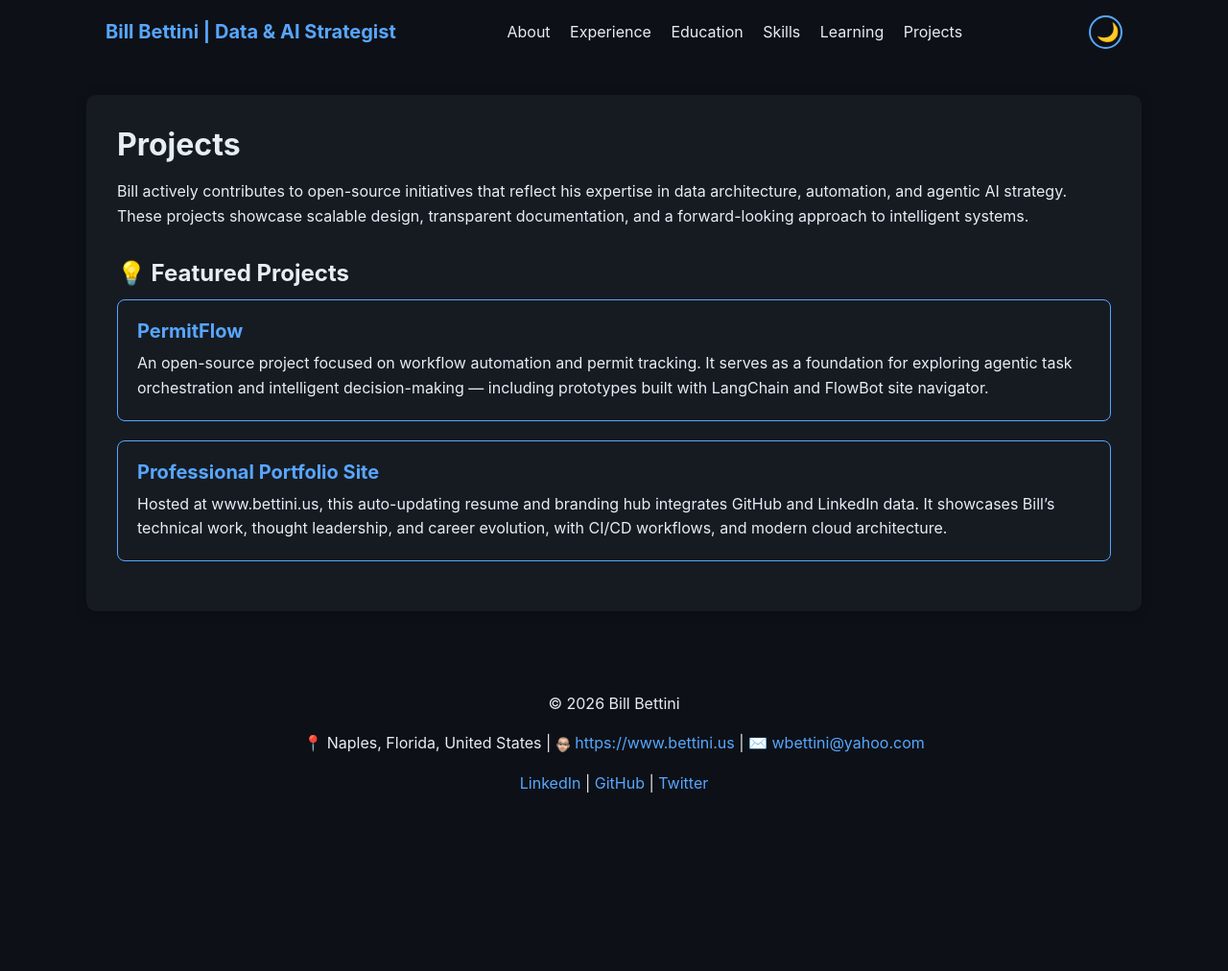
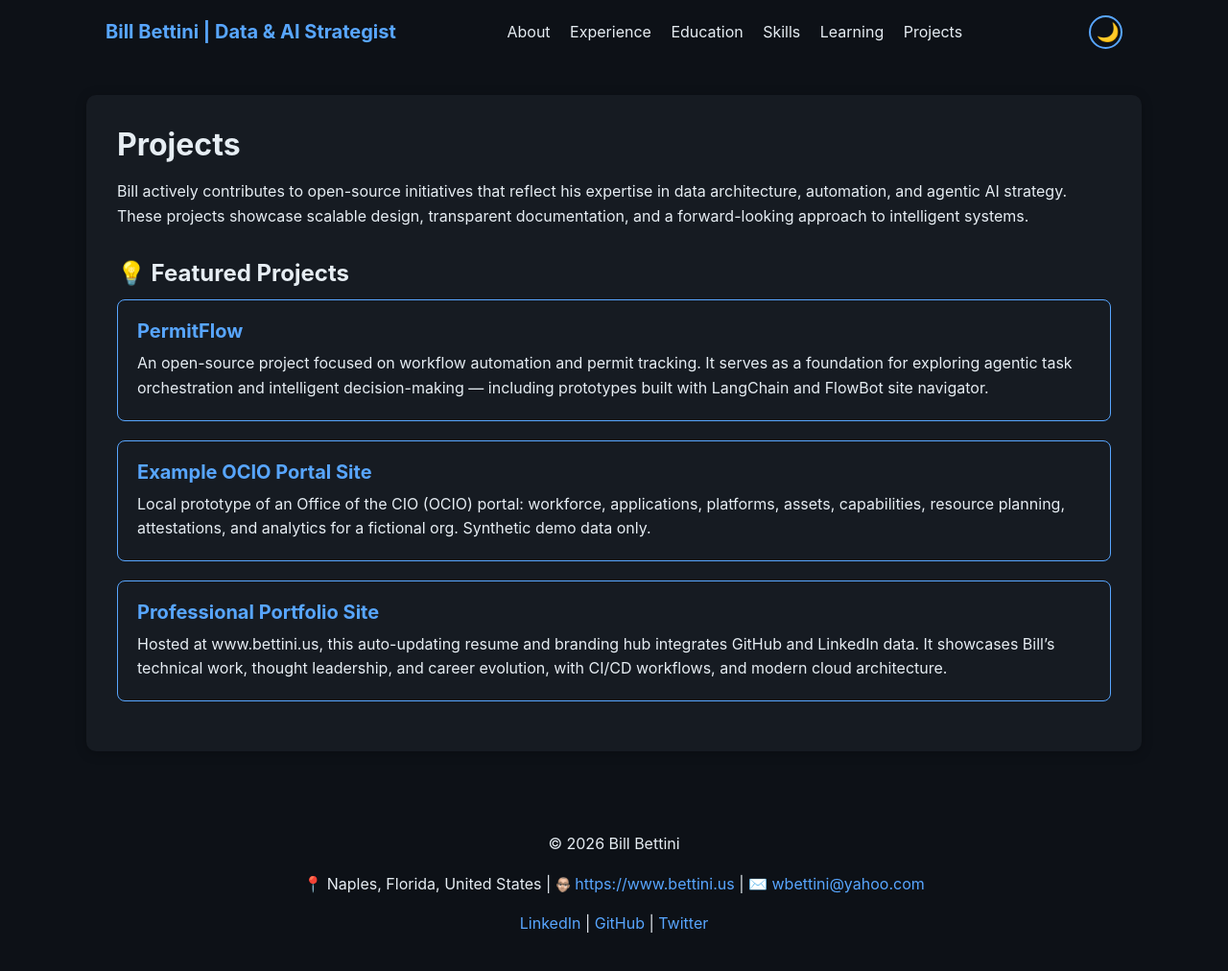
Before and after one commit to wbettini/bettini-site, a Jekyll site: the page built from _pages/projects.md, in a window 1280 px wide. Shown: the whole page at 96% size. Built offline with Jekyll 4.4.1, drawn with Linux system fonts in a browser that asks for light colours; before the commit the page ends 900 px from its top, so only the background shows below that.

Commit message:
Document OCIO Portal project

```diff
--- a/_data/meta.json
+++ b/_data/meta.json
@@ -16,6 +16,11 @@
       "name": "PermitFlow",
       "url": "https://github.com/wbettini/permitflow-ai",
       "description": "An open-source project focused on workflow automation and permit tracking. It serves as a foundation for exploring agentic task orchestration and intelligent decision-making — including prototypes built with LangChain and FlowBot site navigator."
+    },
+    {
+      "name": "Example OCIO Portal Site",
+      "url": "https://github.com/wbettini/OCIO_Portal",
+      "description": "Local prototype of an Office of the CIO (OCIO) portal: workforce, applications, platforms, assets, capabilities, resource planning, attestations, and analytics for a fictional org. Synthetic demo data only."
     },
     {
       "name": "Professional Portfolio Site",
```
Also changed, not shown: README.md.
